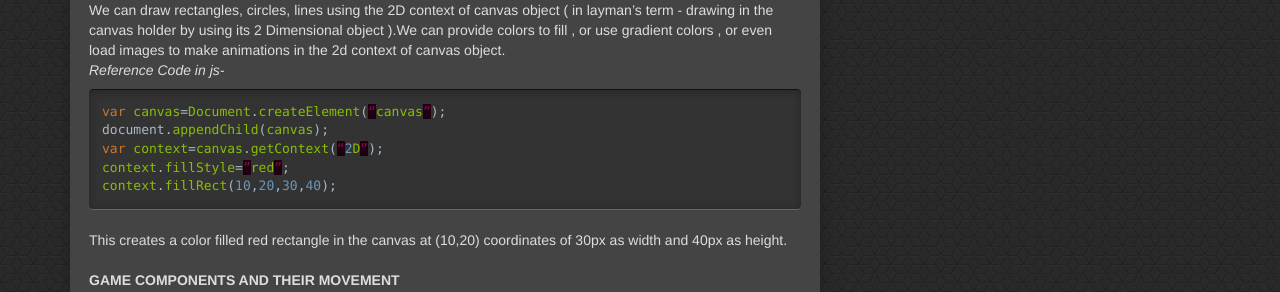
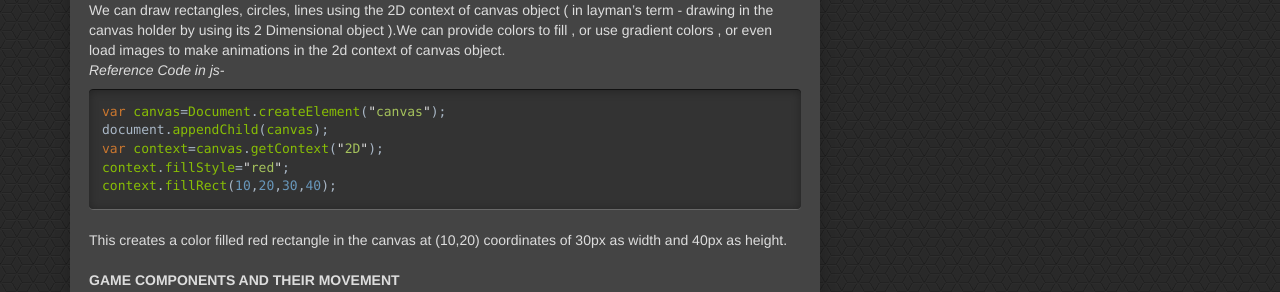
Before and after one commit to AkashKrDutta/AkashKrDutta-dark.github.io, a Jekyll site: the page built from _posts/2016-12-28-HTML5 gamedev.md, in a window 1280 px wide and 900 px high, scrolled down 479 px. Shown: the part 156-448 px from the top of the window. Built offline with Jekyll 4.4.1, drawn with Linux system fonts in a browser that asks for light colours; comment, search, counter and statistics services are not loaded.

Commit message:
html5, about update

```diff
--- a/_posts/2016-12-28-HTML5 gamedev.md
+++ b/_posts/2016-12-28-HTML5 gamedev.md
@@ -21,10 +22,10 @@ Without much ado, we talk about the canvas object in the html 5 that offers to u
 We can draw rectangles, circles, lines using the 2D context of canvas object ( in layman's term - drawing in the canvas holder by using its 2 Dimensional object ).We can provide colors to fill , or use gradient colors , or even load images to make animations in the 2d context of canvas object.
 _Reference Code in js-_ <br>
 {% highlight js %}
-var canvas=Document.createElement(“canvas”);
+var canvas=Document.createElement("canvas");
 document.appendChild(canvas);
-var context=canvas.getContext(“2D”);
-context.fillStyle=”red”;
+var context=canvas.getContext("2D");
+context.fillStyle="red";
 context.fillRect(10,20,30,40);
 {% endhighlight %}
 This creates a color filled red rectangle in the canvas at (10,20) coordinates of 30px as width and 40px as height. <br>
```
Also changed, not shown: other parts of _posts/2016-12-28-HTML5 gamedev.md (+1 -0 lines), about.md (+2 -2 lines).
